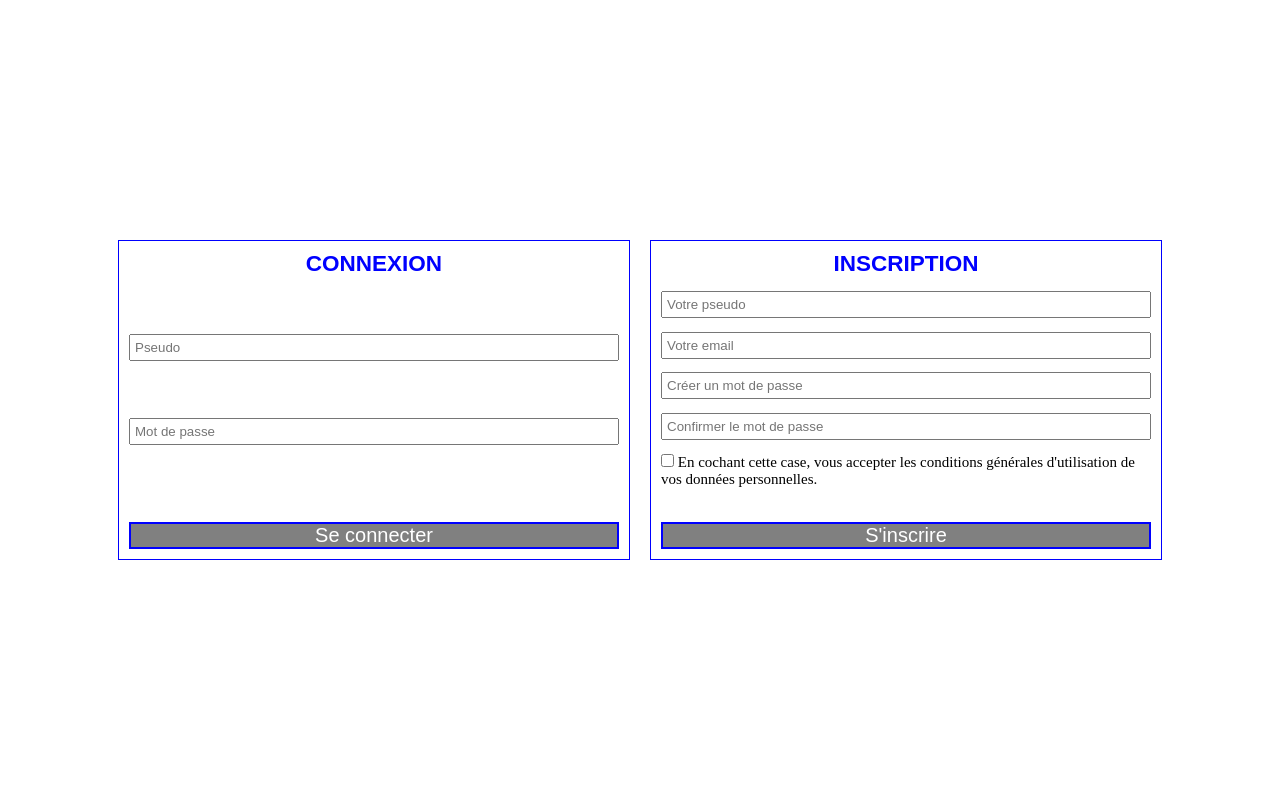
After one commit to dev3459/tchat_eval, a PHP site: page /connect.php in a window 1280 px wide. The commit adds this page. Run offline with PHP 8.4, Linux system fonts and the light colour scheme.

Commit message:
Ajout de l'espace de connexion et inscription

```diff
--- /dev/null
+++ b/connect.php
@@ -0,0 +1,35 @@
+<!doctype html>
+<html lang="fr">
+<head>
+    <meta charset="UTF-8">
+    <meta name="viewport"
+          content="width=device-width, user-scalable=no, initial-scale=1.0, maximum-scale=1.0, minimum-scale=1.0">
+    <meta http-equiv="X-UA-Compatible" content="ie=edge">
+    <link rel="stylesheet" href="css/style_global.css">
+    <link rel="stylesheet" href="css/style_connect.css">
+    <title>Connexion / Inscription</title>
+</head>
+<body>
+    <div id="contains">
+        <form action="userExist.php" method="POST">
+            <h2>Connexion</h2>
+            <input type="text" name="pseudo" placeholder="Pseudo" required>
+            <input type="password" name="password" placeholder="Mot de passe" required>
+            <button name="buttonValidateC">Se connecter</button>
+        </form>
+
+        <form action="userNotExist.php" method="POST">
+            <h2>Inscription</h2>
+            <input type="text" name="pseudoInscript" placeholder="Votre pseudo" required>
+            <input type="text" name="emailInscript" placeholder="Votre email" required>
+            <input type="password" name="passwordInscript" placeholder="Créer un mot de passe" required>
+            <input type="password" name="passwordConfirmInscript" placeholder="Confirmer le mot de passe" required>
+            <div>
+                <input type="checkbox" name="accept" id="accept">
+                <Label for="accept">En cochant cette case, vous accepter les conditions générales d'utilisation de vos données personnelles.</Label>
+            </div>
+            <button name="buttonValidateI">S'inscrire</button>
+        </form>
+    </div>
+</body>
+</html>
--- /dev/null
+++ b/css/style_connect.css
@@ -0,0 +1,47 @@
+#contains{
+    display: flex;
+    width: 100%;
+    min-height: 100vh;
+    justify-content: center;
+    align-items: center;
+    flex-wrap: wrap;
+}
+
+#contains form{
+    margin: 1rem;
+    min-width: 20rem;
+    width: 40%;
+    height: 40vh;
+    border: 1px solid blue;
+    display: flex;
+    justify-content: space-between;
+    flex-direction: column;
+    padding: 1rem;
+    flex-wrap: wrap;
+}
+
+#contains form h2{
+    color: blue;
+    font-family: "Agency FB", sans-serif;
+    text-transform: uppercase;
+    text-align: center;
+}
+
+#contains form input{
+    padding: 0.4rem;
+}
+
+#contains form button {
+    margin-top: 2rem;
+    cursor: pointer;
+    font-size: 2rem;
+    background-color: gray;
+    color: white;
+    border: 2px solid blue;
+    transition: all 0.2s linear;
+}
+
+#contains form button:hover{
+    color: blue;
+    background-color: rgba(128, 128, 128, 0.49);
+}
--- /dev/null
+++ b/css/style_global.css
@@ -0,0 +1,15 @@
+* {
+    margin: 0;
+    padding: 0;
+    box-sizing: border-box;
+}
+
+html {
+    font-size: 62.5%;
+}
+
+body {
+    width: 100%;
+    min-height: 100vh;
+    font-size: 1.5rem;
+}
```
Also changed, not shown: Classes/Connexion.php (added, +62 -0 lines), Classes/DB.php (+20 -0 lines), css/style_accueil.css (+0 -16 lines), index.php (+38 -2 lines), userExist.php (added, +7 -0 lines), userNotExist.php (added, +10 -0 lines), js/connect.js (added).
